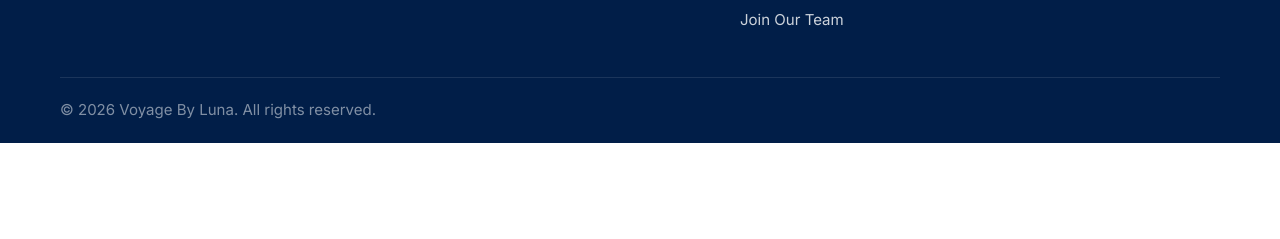
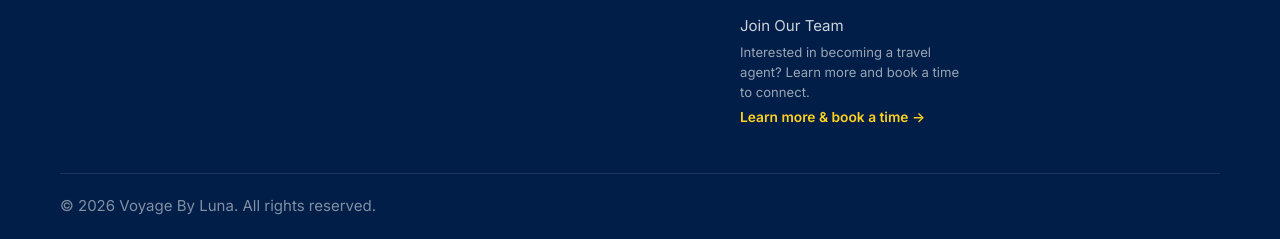
Before and after one commit to diarise/voyage-by-luna, an Eleventy site: page src/index.njk in a window 1280 px wide. Shown: the part 6719-6958 px from the top of the page. Before the commit the page ends 6862 px from the top, so only its background shows below. Built offline with nearby package versions, Linux system fonts and the light colour scheme; Eleventy itself is replaced by a stand-in of ours; files that its build step writes are made by us from their sources.

Commit message:
Update footer Join Our Team CTA

```diff
--- a/css/styles.css
+++ b/css/styles.css
@@ -535,6 +535,11 @@ h3 { font-size: 1.15rem; font-family: var(--font-body); font-weight: 700; letter
 .site-footer .muted { color: rgba(255,255,255,.62); }
 .site-footer p { margin-bottom: .6em; font-size: .94rem; }
 .footer-links { list-style: none; padding: 0; margin: 0; display: flex; flex-direction: column; gap: 11px; font-size: .94rem; }
+.footer-join { display: flex; flex-direction: column; gap: 4px; margin-top: 6px; max-width: 260px; }
+.footer-join-title { color: rgba(255,255,255,.8); }
+.footer-join-text { font-size: .82rem; line-height: 1.5; color: rgba(255,255,255,.6); }
+.site-footer .footer-join-link { color: var(--gold); font-size: .86rem; font-weight: 600; }
+.site-footer .footer-join-link:hover { color: #fff; }
 .social-links { list-style: none; padding: 0; margin: 0; display: flex; flex-wrap: wrap; gap: 9px; }
 .social-links a {
   display: grid; place-items: center; width: 40px; height: 40px; border-radius: 50%;
--- a/src/_includes/partials/footer.njk
+++ b/src/_includes/partials/footer.njk
@@ -21,7 +21,11 @@
         <li><a href="{{ site.blog_url }}">Travel Blog</a></li>
         <li><a href="/contact/">Plan Your Trip</a></li>
         <li><a href="/#travel-partners">Travel Partners</a></li>
-        <li><a href="/join-our-team/">Join Our Team</a></li>
+        <li class="footer-join">
+          <span class="footer-join-title">Join Our Team</span>
+          <span class="footer-join-text">Interested in becoming a travel agent? Learn more and book a time to connect.</span>
+          <a class="footer-join-link" href="https://tidycal.com/voyagebyluna" target="_blank" rel="noopener noreferrer">Learn more &amp; book a time <span aria-hidden="true">&rarr;</span><span class="sr-only"> (opens in a new tab)</span></a>
+        </li>
       </ul>
     </div>
 
```
